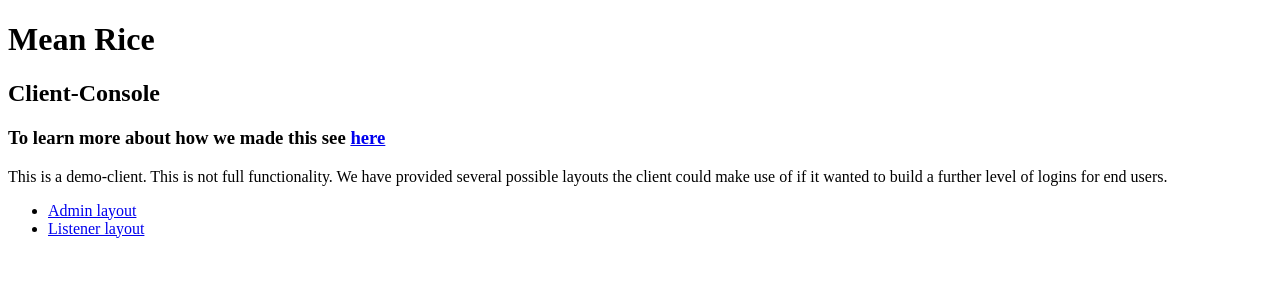
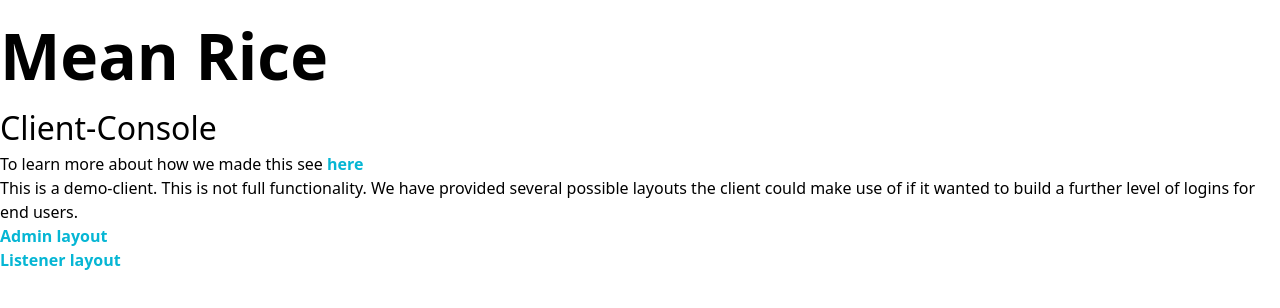
Before and after one commit to J-Rebs/Mean-Rice, a SvelteKit app: page / in a window 1280 px wide. Shown: the top 308 px of the page. Built offline with nearby package versions, Linux system fonts and the light colour scheme; no server answers.

Commit message:
updates lol

```diff
--- a/package.json
+++ b/package.json
@@ -22,5 +22,8 @@
 		"typescript": "^4.7.4",
 		"vite": "^3.1.0"
 	},
-	"type": "module"
+	"type": "module",
+	"dependencies": {
+		"axios": "^1.1.3"
+	}
 }
--- /dev/null
+++ b/src/app.css
@@ -0,0 +1,3 @@
+@tailwind base;
+@tailwind components;
+@tailwind utilities;
--- a/src/routes/+layout.svelte
+++ b/src/routes/+layout.svelte
@@ -1,11 +1,12 @@
 <script>
+  import "../app.css";
+</script>
 
-  </script>
-
-<main>
-    <h1>Mean Rice</h1>
-    <slot />
+<main class="container mx-auto px-2, py-2">
+    <h1 class="text-xl font-bold">Mean Rice</h1>
+    <slot  />
 </main>
 
 <style>
+
 </style>
--- a/src/routes/+page.svelte
+++ b/src/routes/+page.svelte
@@ -1,9 +1,22 @@
 <script>
+  import { onMount } from "svelte";
+  import axios from "axios";
+  let quotes = [];
+  let error = null;
+
+  onMount(async () => {
+    try {
+      const res = await axios.get('https://music-tonic.herokuapp.com/client1-rest/listUsers');
+      quotes = res.data;
+    } catch (e) {
+      error = e;
+    }
+  });
 </script>
 
-<h2>Client-Console</h2>
+<h2 class="text-lg">Client-Console</h2>
 
-<h3>To learn more about how we made this see <a href="/about">here</a></h3>
+<h3>To learn more about how we made this see <a class="text-cyan-500 font-bold" href="/about">here</a></h3>
 
 <p>
   This is a demo-client. This is not full functionality. We have provided
@@ -12,6 +25,13 @@
 </p>
 
 <ul>
-  <li><a href="/admin">Admin layout</a></li>
-  <li><a href="/listener">Listener layout</a></li>
+  <li><a class="text-cyan-500 font-bold" href="/admin">Admin layout</a></li>
+  <li><a class="text-cyan-500 font-bold" href="/listener">Listener layout</a></li>
 </ul>
+
+<style>
+    .a {
+		font-weight: bold;
+		color: rgb(0, 145, 255);
+	}
+</style>
--- a/tailwind.config.cjs
+++ b/tailwind.config.cjs
@@ -1,9 +1,13 @@
 /** @type {import('tailwindcss').Config} */
 module.exports = {
   content: ['./src/**/*.{html,js,svelte,ts}'],
-  content: [],
   theme: {
-    extend: {},
+    fontSize:{
+      sm: '0.8rem',
+      lg: '2rem',
+      xl: '4rem',
+    },
+    extend: {}
   },
-  plugins: [],
-}
+  plugins: []
+};
```
Also changed, not shown: 1 other file (tests, documents, lock files or other folders).
